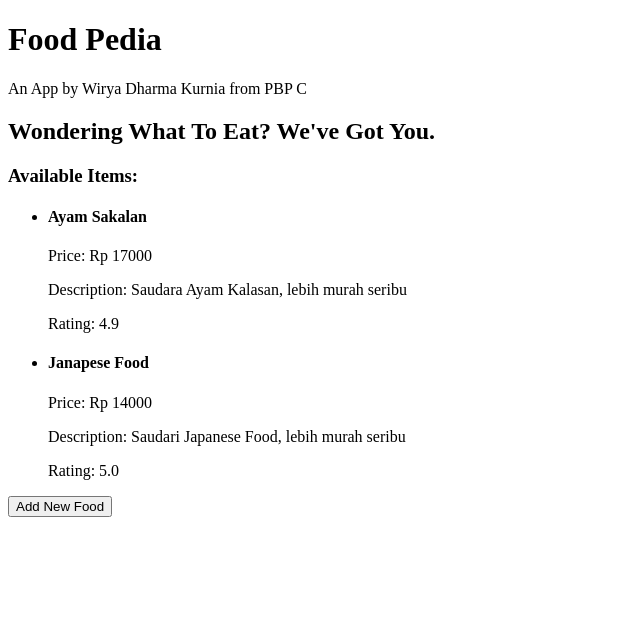
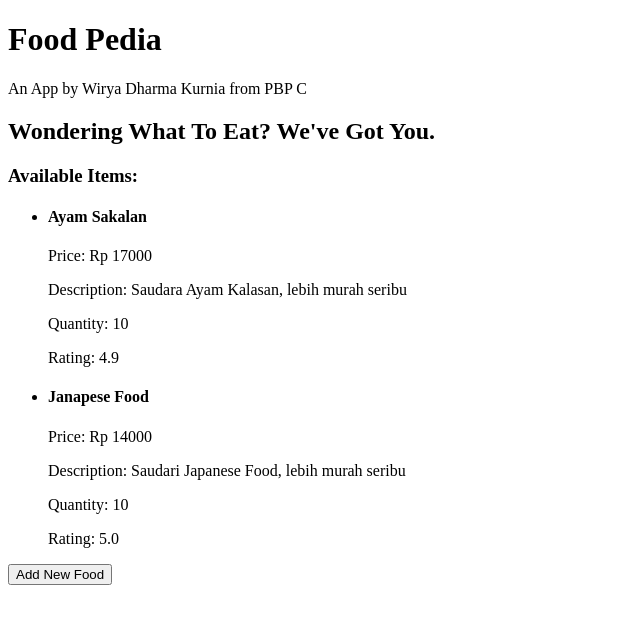
Before and after one commit to wiryaa23/food-pedia, a Django app: page / in a window 1280 px wide. Shown: the top 624 px of the page, without its empty margins (0-640 px from the left). Run offline with Django 5.2, Linux system fonts and the light colour scheme; data that the repository does not hold is empty.

Commit message:
edit models.py

```diff
--- a/main/models.py
+++ b/main/models.py
@@ -7,7 +7,8 @@ class FoodEntry(models.Model):
     name = models.CharField(max_length=255)
     price = models.IntegerField()
     description = models.TextField()
-    quantity = models.IntegerField()
+    quantity = models.IntegerField(
+        validators=[MinValueValidator(1)])
     rating = models.FloatField(
         validators=[MinValueValidator(0), MaxValueValidator(5)]
     )
--- a/main/templates/main.html
+++ b/main/templates/main.html
@@ -13,6 +13,7 @@
         <h4>{{ item.name }}</h4>
         <p>Price: Rp {{ item.price }}</p>
         <p>Description: {{ item.description }}</p>
+        <p>Quantity: {{ item.quantity }}</p>
         <p>Rating: {{ item.rating }}</p>
     </li>
     {% endfor %}
--- a/main/views.py
+++ b/main/views.py
@@ -10,12 +10,14 @@ def show_main(request):
             {'name': 'Ayam Sakalan',
              'price': 17000,
              'description': 'Saudara Ayam Kalasan, lebih murah seribu',
+             'quantity': 10,
              'rating': 4.9,
             #  'image': 'https://cdn0-production-images-kly.akamaized.net/1YA9f59BW9DMtBK-QFTlUPjwZbw=/640x640/smart/filters:quality(75):strip_icc():format(webp)/kly-media-production/medias/3515230/original/048321300_1626697063-E6lmxG9VgAIYOuG.jpg'
             },
             {'name': 'Janapese Food',
             'price': 14000,
             'description': 'Saudari Japanese Food, lebih murah seribu',
+            'quantity': 10,
             'rating': 5.0,
             # 'image' : 'https://asset-a.grid.id/crop/0x0:960x691/x/photo/2019/01/24/2157661450.jpg'},
             }
```
Also changed, not shown: main/migrations/0003_alter_foodentry_quantity.py (added), main/migrations/0004_alter_foodentry_quantity.py (added).
